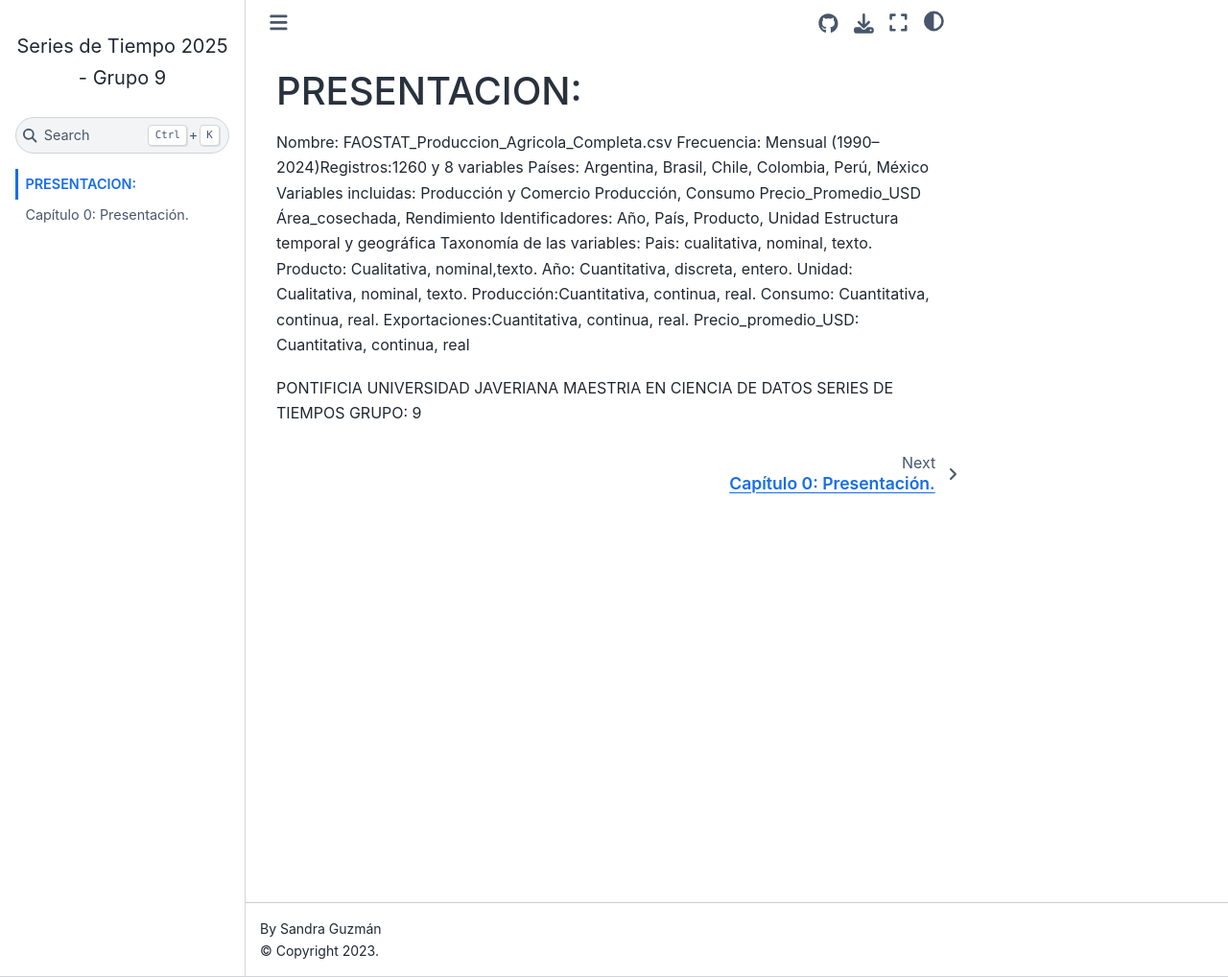
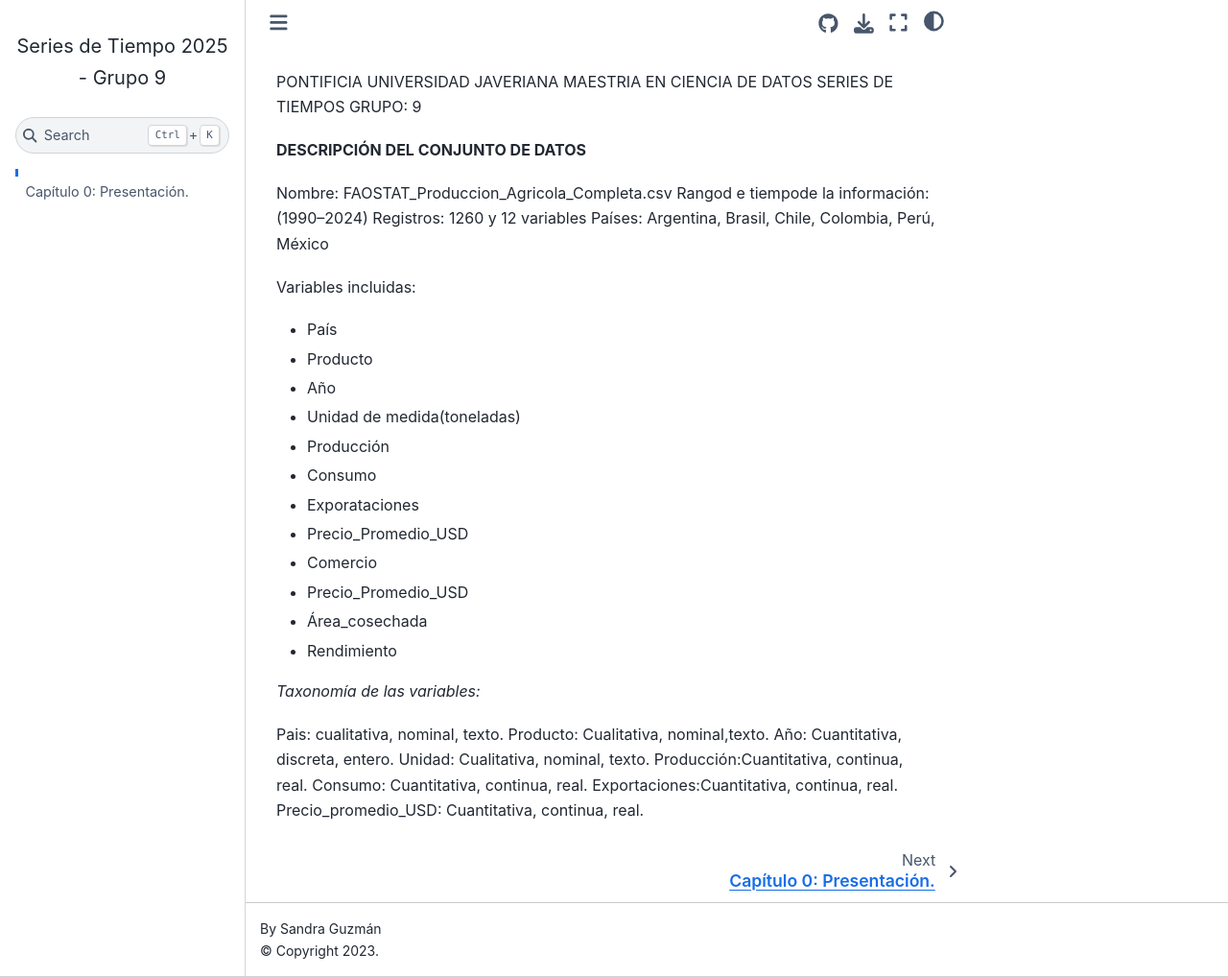
Before and after one commit to Sandra-guzman/Series-de-tiempo-2025-grupo-9-, a Jupyter Book: the page built from book/intro.md, in a window 1280 px wide and 1018 px high. Shown: the whole window at 96% size. Built offline with Jupyter Book 1.0.4 settings and Sphinx 7.4.7 and the Sphinx Book theme 1.1.4, drawn with Linux system fonts in a browser that asks for light colours.

Commit message:
Update intro.md

```diff
--- a/book/intro.md
+++ b/book/intro.md
@@ -1,9 +1,33 @@
-# PRESENTACION:
-
-
-Nombre: FAOSTAT_Produccion_Agricola_Completa.csv Frecuencia: Mensual (1990–2024)Registros:1260 y 8 variables Países: Argentina, Brasil, Chile, Colombia, Perú, México Variables incluidas: Producción y Comercio Producción, Consumo Precio_Promedio_USD Área_cosechada, Rendimiento Identificadores: Año, País, Producto, Unidad Estructura temporal y geográfica Taxonomía de las variables: Pais: cualitativa, nominal, texto. Producto: Cualitativa, nominal,texto. Año: Cuantitativa, discreta, entero. Unidad: Cualitativa, nominal, texto. Producción:Cuantitativa, continua, real. Consumo: Cuantitativa, continua, real. Exportaciones:Cuantitativa, continua, real. Precio_promedio_USD: Cuantitativa, continua, real
-
 
 PONTIFICIA UNIVERSIDAD JAVERIANA
 MAESTRIA EN CIENCIA DE DATOS
 SERIES DE TIEMPOS GRUPO: 9
+
+**DESCRIPCIÓN DEL CONJUNTO DE DATOS**
+
+Nombre: FAOSTAT_Produccion_Agricola_Completa.csv
+Rangod e tiempode la información: (1990–2024)
+Registros: 1260 y 12 variables Países: Argentina, Brasil, Chile, Colombia, Perú, México
+
+Variables incluidas:
+
+
+*   País
+*   Producto
+*   Año
+*   Unidad de medida(toneladas)
+*   Producción
+*   Consumo
+*   Exporataciones
+*   Precio_Promedio_USD
+*   Comercio
+*   Precio_Promedio_USD
+*   Área_cosechada
+*   Rendimiento
+
+*Taxonomía de las variables:*
+
+Pais: cualitativa, nominal, texto.
+Producto: Cualitativa, nominal,texto. Año: Cuantitativa, discreta, entero. Unidad: Cualitativa, nominal, texto. Producción:Cuantitativa, continua, real. Consumo: Cuantitativa, continua, real.
+Exportaciones:Cuantitativa, continua, real.
+Precio_promedio_USD: Cuantitativa, continua, real.
```
